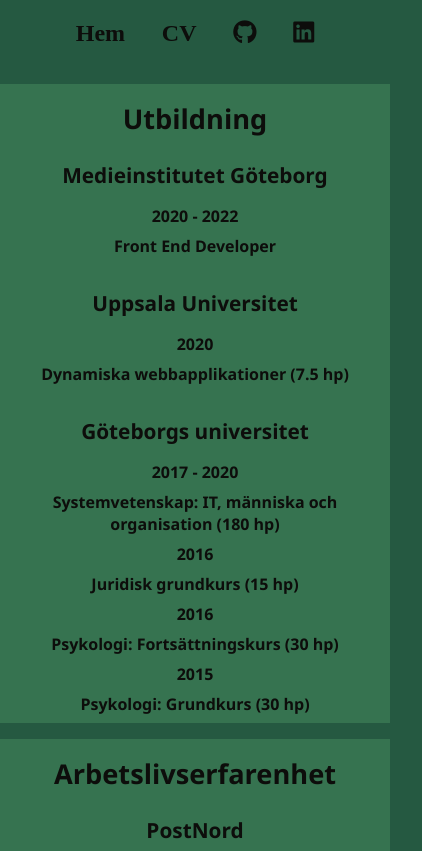
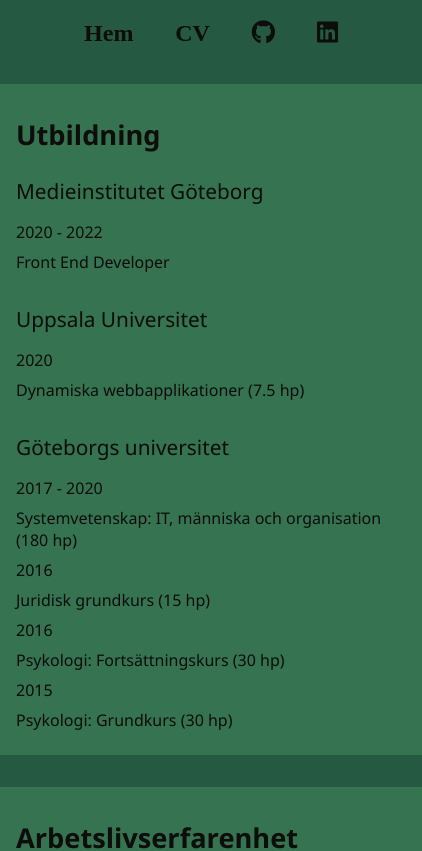
Before and after one commit to johnrybo/resume-react, a React (Create React App) app: page /cv in a window 390 px wide. Shown: the top 851 px of the page, 422 px wide, since content can reach past the window. Built offline with nearby package versions, Linux system fonts and the light colour scheme; a web font is replaced by a local one.

Commit message:
media queries

```diff
--- a/src/css/Cv.css
+++ b/src/css/Cv.css
@@ -1,20 +1,22 @@
 .Cv {
-  display: flex;
-  flex-direction: column;
+  display: grid;
+  grid-template-areas:
+  "education work"
+  "education about";
   align-items: center;
+  justify-content: center;
   width: 100%;
   color: #0D0D0B;
 }
 
 .Cv > * {
-  margin-top: 1rem;
-  width: 50%;
+  margin: 1rem;
+  width: 30rem;
   display: flex;
   flex-direction: column;
   justify-content: center;
-  align-items: center;
   background-color: #367350;
-  text-align: center;
+  padding: 1rem;
 }
 
 .work {
@@ -42,11 +44,13 @@
 .resumeH3 {
   margin: 1.5rem 0 1rem 0;
   font-size: 1.5rem;
+  font-weight: lighter;
 }
 
 .resumeH4 {
   margin: 0 0 0.5rem 0;
   font-size: 1rem;
+  font-weight: lighter;
   color: #0D0D0B;
 }
 
--- a/src/css/MediaQueries.css
+++ b/src/css/MediaQueries.css
@@ -16,10 +16,16 @@
   .profilePic {
     height: 8rem;
   }
+
+  .Cv {
+    grid-template-areas:
+      "education"
+      "work"
+      "about";
+  }
 }
 
 @media (max-width: 950px) {
-
   .HeaderContainer {
     width: 80%;
   }
@@ -59,14 +65,9 @@
   .Projectgrid h2 {
     font-size: 1.3rem;
   }
-
-    .Cv > * {
-      width: 100%
-    }
 }
 
 @media (max-width: 850px) {
-
   .resumeH2 {
     margin: 1rem 0 0 0;
     font-size: 1.7rem;
@@ -86,23 +87,24 @@
     margin: 1.5rem;
   }
 
-  /* .projectImage {
-    height: 15rem;
-  } */
-
   .Projectgrid h2 {
     font-size: 1.2rem;
   }
 
-  .GitHubButton, .DemoButton {
+  .GitHubButton,
+  .DemoButton {
     height: 3rem;
   }
-
 }
 
 @media (max-width: 500px) {
+  .Cv > * {
+    margin: 1rem 0 1rem 0;
+    width: 100vw;
+  }
+}
 
-
+@media (max-width: 500px) {
   .Presentation h1 {
     font-size: 4rem;
   }
@@ -122,5 +124,4 @@
   .projectImage {
     height: 12rem;
   }
-
 }
```
Lines whose indentation alone changed are shown as unchanged.
